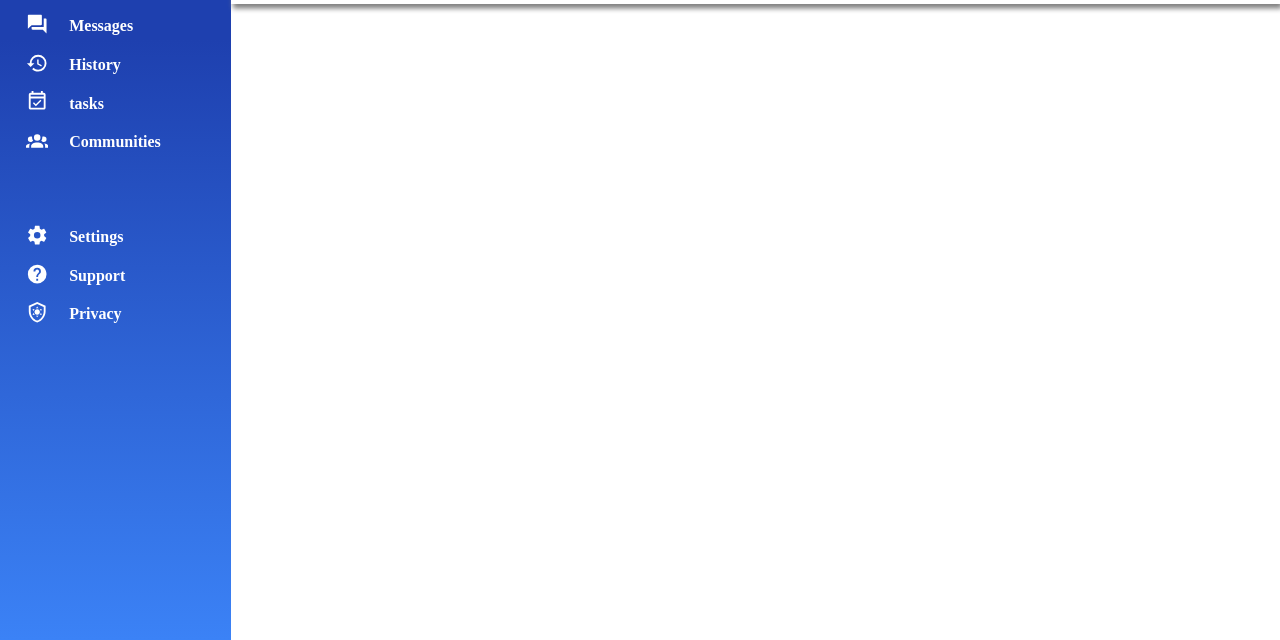
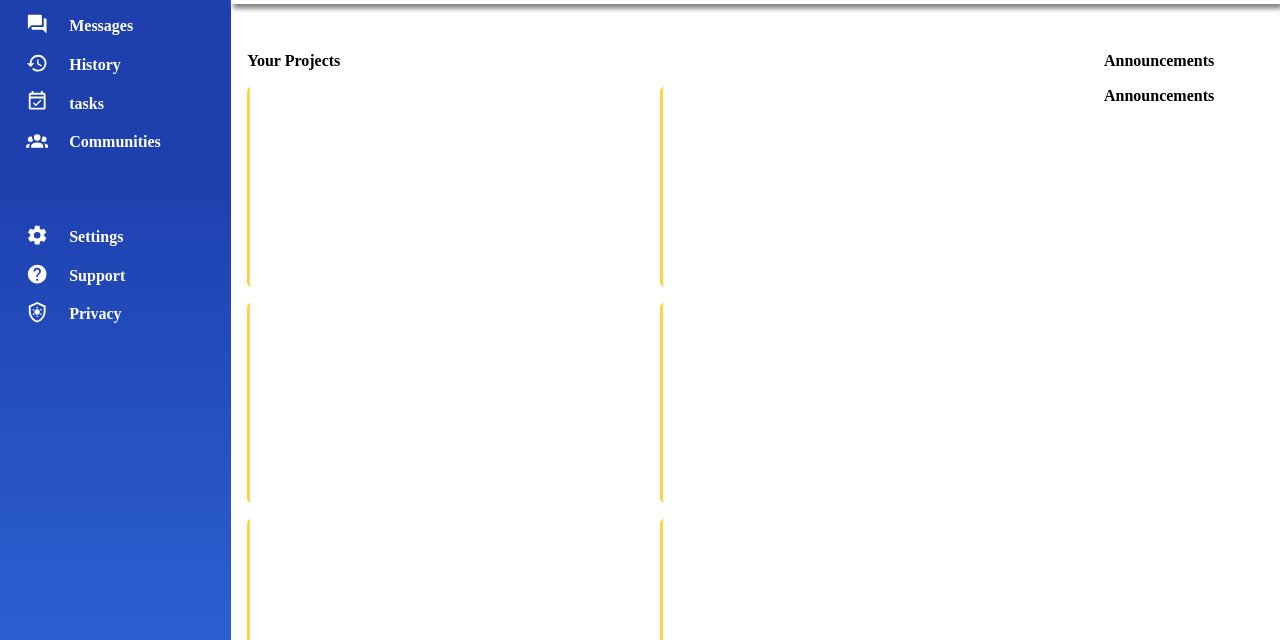
Before and after one commit to Moamen-bekheet/Dashboard-UI, a plain HTML site: page index.html in a window 1280 px wide. Shown: the part 160-800 px from the top of the page. Drawn offline with Linux system fonts and the light colour scheme.

Commit message:
added the projects and announcements sections

```diff
--- a/index.html
+++ b/index.html
@@ -40,6 +40,32 @@
                 </div>
                 <div class="header-buttons"><button>New</button><button>Upload</button><button>Share</button></div>
             </div>
+            <div class="body">
+                <div class="projects">
+                    <div><strong>Your Projects</strong></div>
+                    <div class="completed-projects">
+                        <div></div>
+                        <div></div>
+                        <div></div>
+                        <div></div>
+                        <div></div>
+                        <div></div>
+                        <div></div>
+                        <div></div>
+                        <div></div>
+                    </div>
+                </div>
+                <div class="announcements">
+                    <div class="announcement-items">
+                        <div><strong>Announcements</strong></div>
+                        <div></div>
+                    </div>
+                    <div class="trending-items">
+                        <div><strong>Announcements</strong></div>
+                        <div></div>
+                    </div>
+                </div>
+            </div>
         </div>
     </div>
 </body>
--- a/style.css
+++ b/style.css
@@ -435,4 +435,27 @@ button{
     grid-column: 2/3;
     display: grid;
     grid-template-rows: max-content 1fr;
+    gap: 2rem;
 }
+.body{
+    display:grid;
+    grid-template-columns: 1fr 12rem;
+    gap: 1rem;
+}
+.projects, .announcements{
+    display:grid;
+    grid-template-rows: max-content 1fr;
+    gap: 1rem;
+    padding: 1rem
+}
+.completed-projects{
+    display:grid;
+    grid-template-columns: repeat(auto-fit, minmax(20rem, 1fr));
+    gap: 1rem;
+}
+.completed-projects div{
+    background-color: white;
+    border-left: 3px solid #fcd34d;
+    height: 200px;
+    border-radius: .3rem;
+}
```
